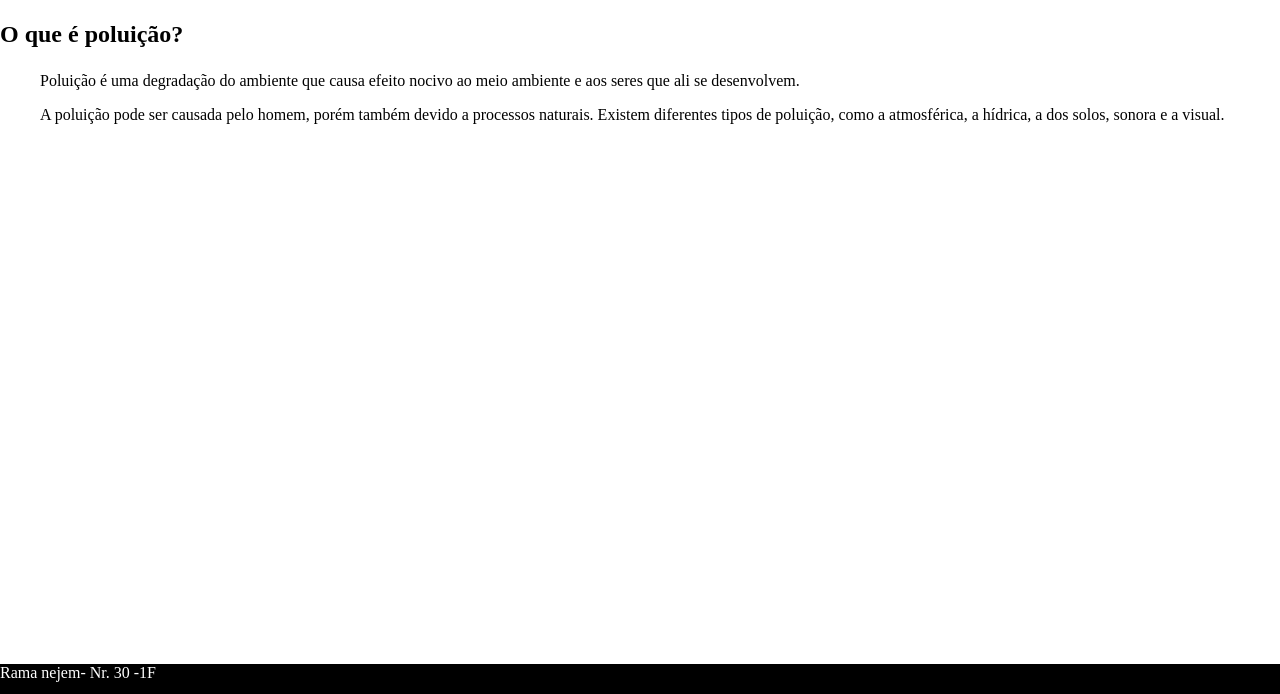
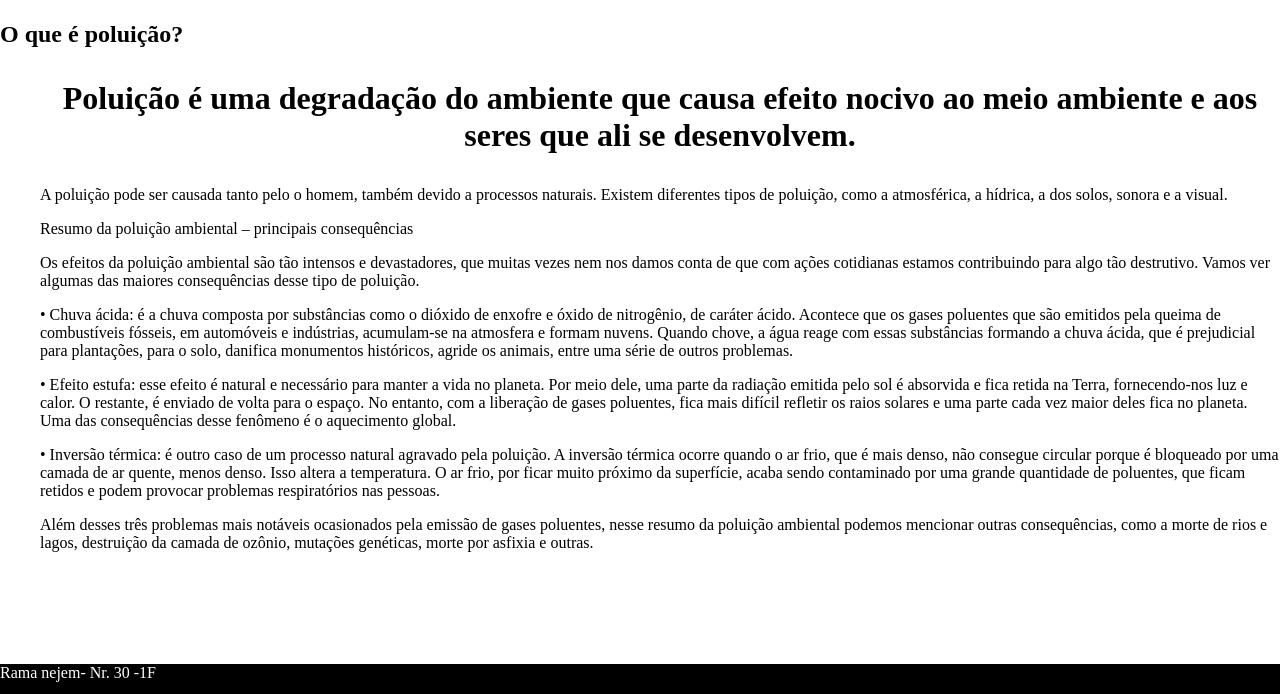
Before and after one commit to ramajn/primeirof_2t, a plain HTML site: page index.html in a window 1280 px wide. Shown: the part 106-800 px from the top of the page. Drawn offline with Linux system fonts and the light colour scheme.

Commit message:
Add files via upload

```diff
--- a/index.html
+++ b/index.html
@@ -23,17 +23,46 @@
       O que é poluição?
     </h2> </p>
     <ol>
-      <p>
+     <h1> <p>
         Poluição é uma degradação do ambiente que causa efeito nocivo ao meio ambiente e aos seres
         que ali se desenvolvem.
-      </p>
+      </h1> </p>
         <p>
-          A poluição pode ser causada pelo homem, porém também devido a processos naturais. Existem
+          A poluição pode ser causada tanto pelo o homem,  também devido a processos naturais. Existem
           diferentes tipos de poluição, como a atmosférica, a hídrica, a dos solos, sonora e a visual.
         </p>
-
-    </ol>
-
+      <p>
+        Resumo da poluição ambiental – principais consequências
+      </p>
+    <p>
+      Os efeitos da poluição ambiental são tão intensos e devastadores, que muitas vezes nem
+      nos damos conta de que com ações cotidianas estamos contribuindo para algo tão destrutivo. Vamos ver algumas das maiores
+       consequências desse tipo de poluição.
+    </p>
+    <p>
+      • Chuva ácida: é a chuva composta por substâncias como o dióxido de enxofre e óxido de nitrogênio, de caráter ácido. Acontece que os gases
+       poluentes que são emitidos pela queima de combustíveis fósseis, em automóveis e indústrias, acumulam-se na atmosfera
+        e formam nuvens. Quando chove, a água reage com essas substâncias formando a chuva ácida, que é prejudicial para plantações, para
+         o solo, danifica monumentos históricos, agride os animais, entre uma série de outros problemas.
+    </p>
+    <p>
+      • Efeito estufa: esse efeito é natural e necessário para manter a vida no planeta. Por meio dele, uma parte da radiação emitida pelo sol é absorvida e fica retida na Terra,
+      fornecendo-nos luz e calor. O restante, é enviado de volta para o espaço. No entanto, com a liberação
+       de gases poluentes, fica mais difícil refletir os raios solares e uma parte cada vez maior deles fica no planeta. Uma das consequências desse
+        fenômeno é o aquecimento global.
+    </p>
+    <p>
+      • Inversão térmica: é outro caso de um processo natural agravado pela poluição. A inversão térmica ocorre quando
+       o ar frio, que é mais denso, não consegue circular porque é bloqueado por uma camada de ar quente, menos denso. Isso altera
+        a temperatura. O ar frio, por ficar muito próximo da superfície, acaba sendo contaminado por uma grande quantidade de poluentes, que
+        ficam retidos e podem provocar problemas respiratórios nas pessoas.
+    </p>
+    <p>
+      Além desses três problemas mais notáveis ocasionados pela emissão de gases poluentes, nesse resumo da poluição ambiental
+      podemos mencionar outras consequências, como a morte de rios e lagos, destruição da
+       camada de ozônio, mutações genéticas, morte por asfixia e outras.
+    </p>
+  </ol>
 
   </div>
 
```
